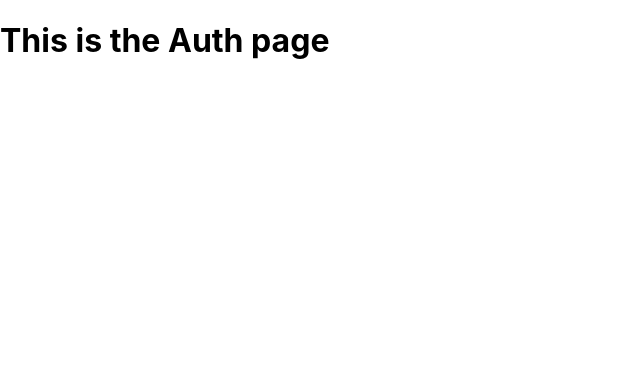
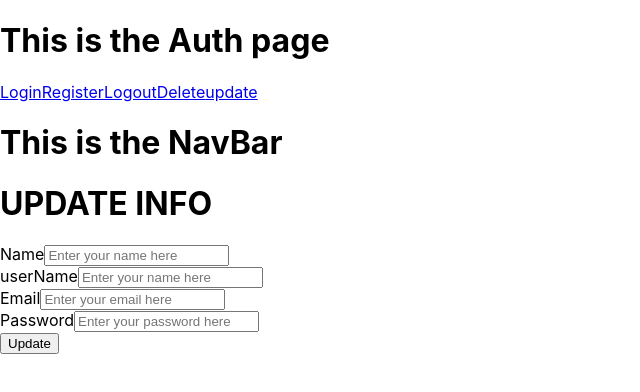
Before and after one commit to Marielysech/Snoop, a React (Create React App) app in the folder frontend/: page /auth/update in a window 1280 px wide. Shown: the top 392 px of the page, without its empty margins (0-640 px from the left). Built offline with nearby package versions, Linux system fonts and the light colour scheme.

Commit message:
all function from authC working

```diff
--- a/frontend/src/App.js
+++ b/frontend/src/App.js
@@ -6,6 +6,7 @@ import Auth from './pages/Auth';
 import Register from './components/Register';
 import Home from './pages/Home';
 import AuthContextProvider from './contexts/AuthContext';
+import UpdateUser from './components/UpdateUser';
 
 function App() {
 
@@ -21,7 +22,7 @@ function App() {
           <Route path="/auth/*" element={<Auth />} >
                     <Route path="login" element={<Login/>} />
                     <Route path="register" element={<Register/>} />
-                    <Route path="logout" />
+                    <Route path="update" element={<UpdateUser />}/>
           </Route>
           {/* <Route path='' element={ <ComponentToDisplay />} />
           <Route path='' element={ <ComponentToDisplay />} /> */}
--- a/frontend/src/components/NavBar.js
+++ b/frontend/src/components/NavBar.js
@@ -12,6 +12,8 @@ const NavBar = () => {
           <NavLink  to="/auth/register">Register</NavLink>
           <Logout />
           <DeleteUser />
+          <NavLink  to="/auth/update">update</NavLink>
+
 
           <h1>This is the NavBar</h1>
 
--- /dev/null
+++ b/frontend/src/components/UpdateUser.js
@@ -0,0 +1,67 @@
+import React, {useStatem, useContext, useState} from 'react'
+import { useAuthContext } from '../contexts/AuthContext';
+import NavBar from './NavBar';
+
+const UpdateUser = () => {
+
+    const {userInfo, setUserInfo} = useAuthContext()
+
+    const [nameValue, setnameValue] = useState();
+    const [emailValue, setemailValue] = useState();
+    const [userNameValue, setUserNameValue] = useState();
+    const [passwordValue, setpasswordValue] = useState();
+
+    const resetValues = () => {
+        setnameValue("");
+        setemailValue("");
+        setpasswordValue("");
+        setUserNameValue("")
+    }
+
+    const updateUser = (event) => {
+        const requestOptions = {
+            method: 'POST',
+            headers: { 'Content-Type': 'application/json' },
+            body: JSON.stringify({ name: nameValue, userName: userNameValue, email: emailValue, password: passwordValue })
+          };
+
+          fetch('/auth/update', requestOptions)
+          .then(res => res.json())
+          .then(data => {console.log(data)
+          setUserInfo({name: data.name, userName: data.userName, email: data.email})})
+          resetValues()
+          .catch(error => console.log(error))
+          event.preventDefault();
+
+
+    }
+
+    return (
+        <>
+        <NavBar />
+        <h1>UPDATE INFO</h1>
+
+                <div>
+                    <label for="name">Name</label>
+                    <input type="text" placeholder="Enter your name here" value={nameValue} onChange={(e) => setnameValue(e.target.value)}></input>
+                </div>
+                <div>
+                    <label for="userName">userName</label>
+                    <input type="text" placeholder="Enter your name here" value={userNameValue} onChange={(e) => setUserNameValue(e.target.value)}></input>
+                </div>
+                <div>
+                    <label >Email</label>
+                    <input type="email" placeholder="Enter your email here" value={emailValue} onChange={(e) => setemailValue(e.target.value)}></input>
+                </div>
+                <div>
+                    <label for="password">Password</label>
+                    <input type='password' placeholder="Enter your password here" value={passwordValue} onChange={(e) => setpasswordValue(e.target.value)}></input>
+                </div>
+
+
+            <button type="submit" onClick={updateUser}>Update</button>
+
+        </>
+    )
+}
+export default UpdateUser
```
Also changed, not shown: 1 other file (tests, documents, lock files or other folders).
